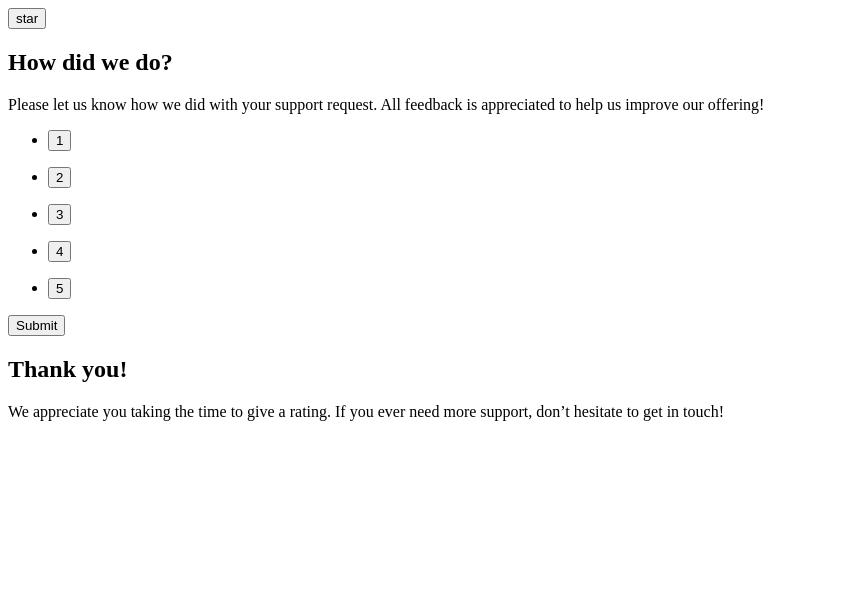
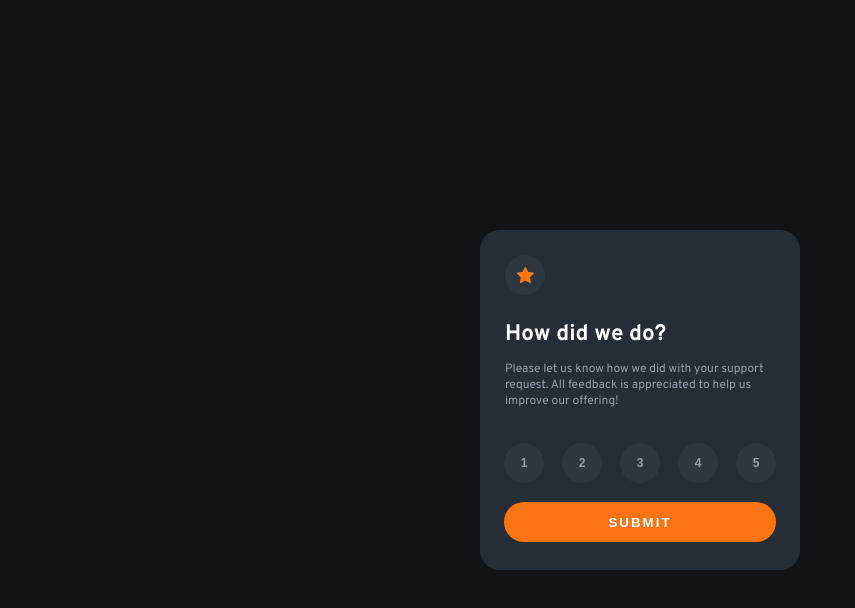
Before and after one commit to mperezs06408/interactive-rating-page, a website: page index.html in a window 1280 px wide. Shown: the whole page, without its empty margins (0-855 px from the left). Drawn offline with nearby package versions, Linux system fonts and the light colour scheme.

Commit message:
Features added: - Visual design - Button components and their css functionalities - Fixed required entrys - Added new features to root css module

```diff
--- a/data/db.json
+++ b/data/db.json
@@ -1,12 +1,12 @@
 {"ratingPage" : {
-        "budget" : true,
+        "budget" : "./src/assets/icon-star.svg",
         "title" : "How did we do?",
         "description" : "Please let us know how we did with your support request. All feedback is appreciated to help us improve our offering!",
         "rateList" : [1,2,3,4,5],
         "buttonLabel" : "Submit"
     },
     "submitPage" : {
-        "budget" : false,
+        "budget" : "./src/assets/illustration-thank-you.svg",
         "title" : "Thank you!",
         "label" : "You selected <!-- Add rating here --> out of 5",
         "description" : "We appreciate you taking the time to give a rating. If you ever need more support, don’t hesitate to get in touch!"
--- a/index.js
+++ b/index.js
@@ -9,17 +9,11 @@ const vm = Vue.createApp({
     `
     <card-template
         :budget="ratingPage.budget"
+        :budgetImg="true"
         :title="ratingPage.title"
         :description="ratingPage.description"
         :rateList="ratingPage.rateList"
         :buttonLabel="ratingPage.buttonLabel"
-    ></card-template>
-
-    <card-template
-        :budget="submitPage.budget"
-        :title="submitPage.title"
-        :label="submitPage.label"
-        :description="submitPage.description"
     ></card-template>
     `,
     mounted() {
@@ -30,3 +24,17 @@ const vm = Vue.createApp({
     }
 
 })
+
+/**
+    <card-template
+        :budget="submitPage.budget"
+        :title="submitPage.title"
+        :label="submitPage.label"
+        :description="submitPage.description"
+        :rateResultValues="[4,5]"
+    ></card-template>
+ */
+
+/**
+* Template de rating
+ */
--- a/src/components/Button.js
+++ b/src/components/Button.js
@@ -1,12 +1,14 @@
 vm.component('button-component', {
     props: {
-        label: {type: String, default: null, required: true}
+        label: {type: String, default: null, required: true},
+        className: {type: String, default: null, required: true},
+        buttonType: {type: String, default: 'button', required: false}
     }
     ,data() {
         return {}
     },
     template:
     `
-    <button>{{ label }}</button>
+    <button :type="buttonType" :class="className">{{ label }}</button>
     `
 });
--- a/src/components/Card.js
+++ b/src/components/Card.js
@@ -1,28 +1,59 @@
 vm.component('card-template', {
-    props: ['budget','title','description','label','rateList','buttonLabel'],
+    props: [
+        'budget',
+        'budgetImg',
+        'title',
+        'description',
+        'label',
+        'rateList',
+        'rateResultValues',
+        'buttonLabel'
+    ],
     data() {
         return{}
     },
     template:
     `
-    <section>
-        <button-component
-            v-if="budget"
-            label="star"
-        ></button-component>
-        <h1>{{ title }}</h1>
-        <p>{{ description }}</p>
-        <ul v-if="rateList" v-for="rate in rateList">
-            <li>
+    <section class="card">
+        <div v-if="budgetImg == true">
+            <div class="card-budgetContainer_button budget_star">
+                <img class="budgetContainer_img" :src="budget" />
+            </div>
+        </div>
+        <div v-else>
+            <div class="card-budgetContainer_img">
+                <img class="budgetContainer_img" :src="budget" />
+            </div>
+            <button-component
+                :label="ratingResult"
+                :className="['ratingResult-label']"
+            ></button-component>
+        </div>
+        <div class="card-content" :class="budgetImg? ['card-content_left'] : ['']">
+            <h1 class="card-title">{{ title }}</h1>
+            <p class="card-description">{{ description }}</p>
+        </div>
+        <div v-if="rateList">
+        <ul class="card-rateList">
+            <li
+                v-for="rate in rateList"
+            >
             <button-component
                 :label="rate"
+                :className="['card-budgetContainer_button','rateList_button']"
             ></button-component
             </li>
         </ul>
         <button-component
             :label="buttonLabel"
-            v-if="buttonLabel"
+            :className="['submit-label']"
         ></button-component>
+        </div>
     </section>
-    `
+    `,
+    computed: {
+        ratingResult() {
+            return `You selected ${ this.rateResultValues[0] } out of ${ this.rateResultValues[1]}`;
+        }
+    }
 })
--- a/src/css/root.css
+++ b/src/css/root.css
@@ -0,0 +1,56 @@
+@import url('https://fonts.googleapis.com/css2?family=Overpass:wght@400;700&display=swap');
+
+/**
+Root styles
+
+Design widths:
+- Mobiles: 375px
+- Desktop: 1440px
+*/
+
+:root {
+    /*Primary*/
+    --orange-color:hsl(25, 97%, 53%);
+    /*Neutral*/
+    --white-color: hsl(0, 0%, 100%);
+    --light-grey-color: hsl(217, 12%, 63%);
+    --medium-grey-color: hsl(216, 12%, 54%);
+    --light-blue-color: #2C3740;
+    --dark-blue-color: hsl(213, 19%, 18%);
+    --very-dark-blue-color: hsl(216, 12%, 8%);
+}
+
+html, body{
+    font-size:15px;
+    font-family:'Overpass', sans-serif;
+    background-color: var(--very-dark-blue-color);
+    width: 100vw;
+    height: 100vh;
+}
+
+h1, .submit-label {
+    color:var(--white-color);
+    font-weight: 700;
+}
+p, .card-budgetContainer_button{
+    color:var(--light-grey-color);
+    font-size:12px;
+    font-weight: 400;
+}
+
+ul{
+    list-style: none;
+    padding:0;
+    border:none;
+    margin:0;
+}
+
+button{
+    padding:0;
+    border:none;
+    margin:0;
+}
+
+button:active{
+    cursor: pointer;
+}
--- a/src/css/styles.css
+++ b/src/css/styles.css
@@ -0,0 +1,103 @@
+/*Card Component Styles*/
+
+.card{
+    background-color: var(--dark-blue-color);
+    position: absolute;
+    top:0; left:0; right:0; bottom:0;
+    width: 320px;
+    height: 340px;
+    border-radius: 20px;
+    margin:auto;
+    text-align: center;
+}
+
+.card-budgetContainer_button{
+    font-weight: 700;
+    background-color: var(--light-blue-color);
+    display: flex;
+    align-items: center;
+    justify-content: center;
+    width: 40px;
+    height: 40px;
+    border:none;
+    border-radius: 50%;
+}
+
+.card-budgetContainer_button:hover{
+    background-color: var(--very-dark-blue-color);
+    cursor: pointer;
+}
+
+.budget_star{
+    margin: 25px;
+}
+
+.card-content{
+    margin: 25px;
+}
+
+.card-content_left{
+    text-align: left;
+}
+
+.card-title{
+    margin:0;
+}
+
+/*Ratelist Components Styles*/
+
+.card-rateList{
+    display: flex;
+    justify-content: center;
+}
+
+.rateList_button{
+    margin:9px
+}
+
+.rateList_button:hover {
+    color:var(--white-color);
+    background-color: var(--orange-color);
+}
+
+.rateList_button:focus{
+    color:var(--white-color);
+    background-color: var(--light-grey-color);
+}
+
+/*Submit Button Styles*/
+
+.submit-label{
+    text-transform: uppercase;
+    letter-spacing: 2px; /*new property*/
+    background-color: var(--orange-color);
+    width: 85%;
+    height: 40px;
+    border-radius: 50px;
+    margin:10px
+}
+
+.submit-label:hover{
+    color:var(--orange-color);
+    background-color: var(--white-color);
+}
+
+/**
+* THANK YOU! - PAGE
+*/
+
+/*Thank You Budget*/
+
+.card-budgetContainer_img{
+    margin-top: 40px;
+}
+
+.ratingResult-label {
+    color: var(--orange-color);
+    font-weight: 700;
+    background-color: var(--light-blue-color);
+    width:180px;
+    height: 28px;
+    border-radius: 50px;
+    margin-top: 12px;
+}
```
Also changed, not shown: index.html (+2 -1 lines).
